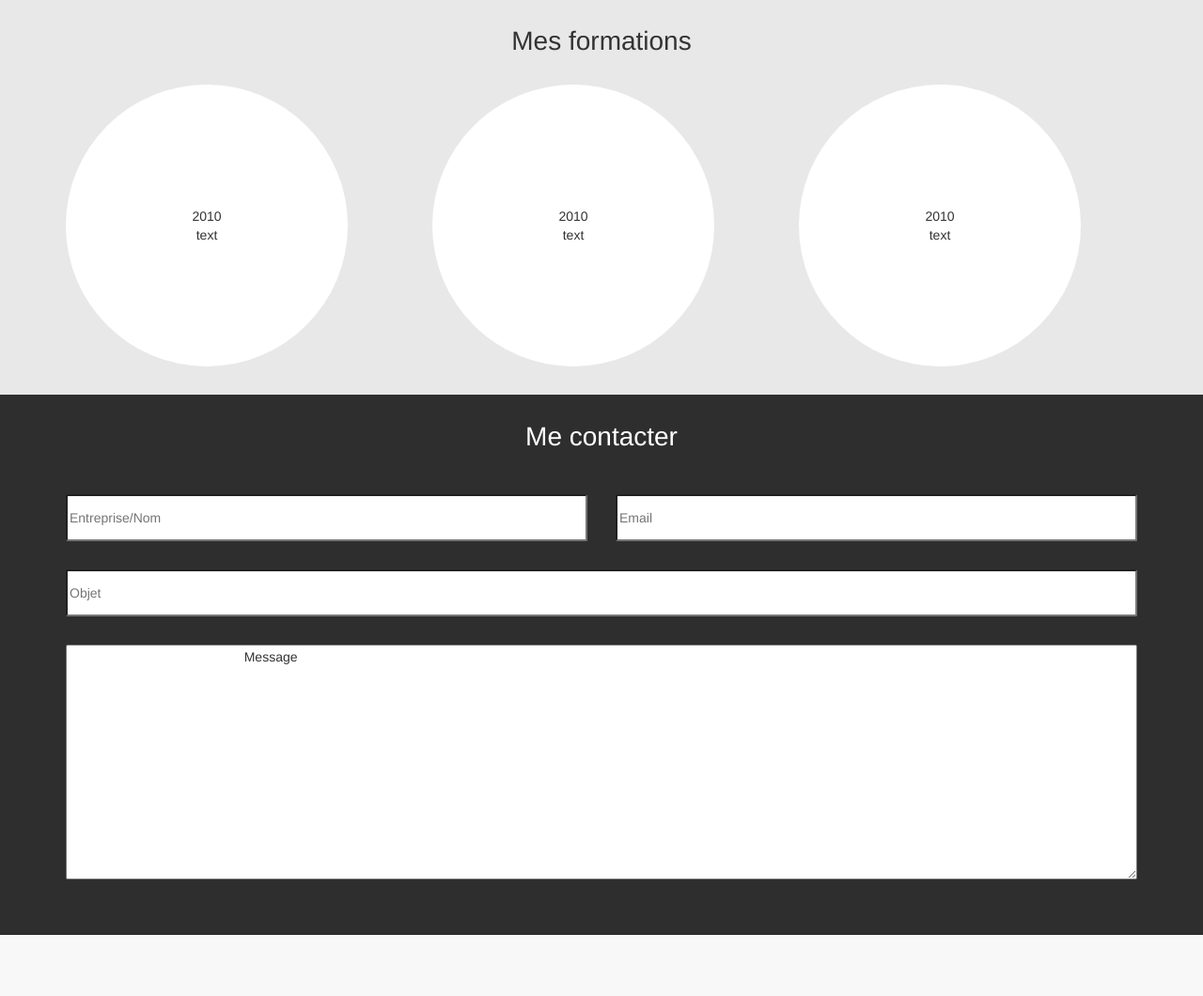
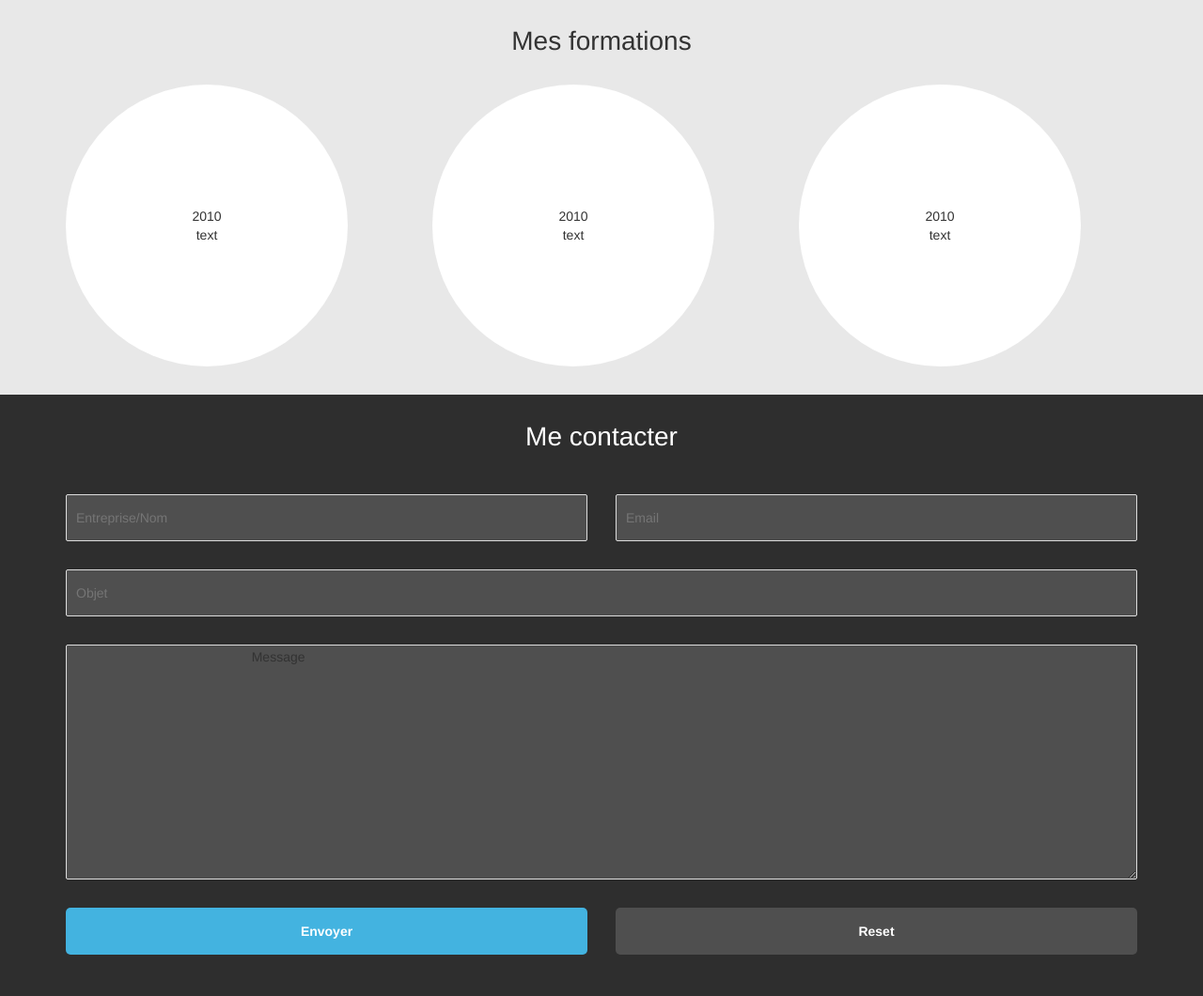
Before and after one commit to adrienDH/adrien.dhermy.fr, a PHP site: page / in a window 1280 px wide. Shown: the part 1002-2062 px from the top of the page at 94% size. Before the commit the page ends 1997 px from the top, so only its background shows below. Run offline with PHP 8.4, Linux system fonts and the light colour scheme; style sheets or scripts are compiled from the project's sources.

Commit message:
#Suite du dev du bloc de contact

```diff
--- a/resources/css/home/home.css
+++ b/resources/css/home/home.css
@@ -129,11 +129,30 @@
 }
 #contact form input,
 #contact form textarea {
+  background: #4f4f4f;
+  border: 1px solid #ddd;
   border-radius: 2px;
   margin: 15px 0;
   height: 50px;
+  padding-left: 10px;
   width: 100%;
 }
 #contact form textarea {
   height: 250px;
 }
+#contact form .button {
+  border-radius: 5px;
+  color: #fff;
+  cursor: pointer;
+  display: block;
+  font-weight: bold;
+  margin-top: 15px;
+  padding: 15px 0;
+  text-align: center;
+}
+#contact form .button.send {
+  background: #43b3e0;
+}
+#contact form .button.reset {
+  background: #4f4f4f;
+}
--- a/resources/less/home/home.less
+++ b/resources/less/home/home.less
@@ -153,14 +153,34 @@
 
 	form {
 		input, textarea {
+			background: #4f4f4f;
+			border: 1px solid #ddd;
 			border-radius: 2px;
 			margin: 15px 0;
 			height: 50px;
+			padding-left: 10px;
 			width: 100%;
 		}
 		textarea {
 			height: 250px;
 		}
+		.button {
+			border-radius: 5px;
+			color: #fff;
+			cursor: pointer;
+			display: block;
+			font-weight: bold;
+			margin-top: 15px;
+			padding: 15px 0;
+			text-align: center;
+
+			&.send {
+				background: #43b3e0;
+			}
+			&.reset {
+				background: #4f4f4f;
+			}
+		}
 
 	}
 }
--- a/views/Index/home.php
+++ b/views/Index/home.php
@@ -147,6 +147,16 @@
 						Message
 					</textarea>
 				</div>
+				<div class="col-xs-12 col-md-6">
+					<div class="button send">
+						Envoyer
+					</div>
+				</div>
+				<div class="col-xs-12 col-md-6">
+					<div class="button reset">
+						Reset
+					</div>
+				</div>
 			</div>
 		</form>
 	</div>
```
